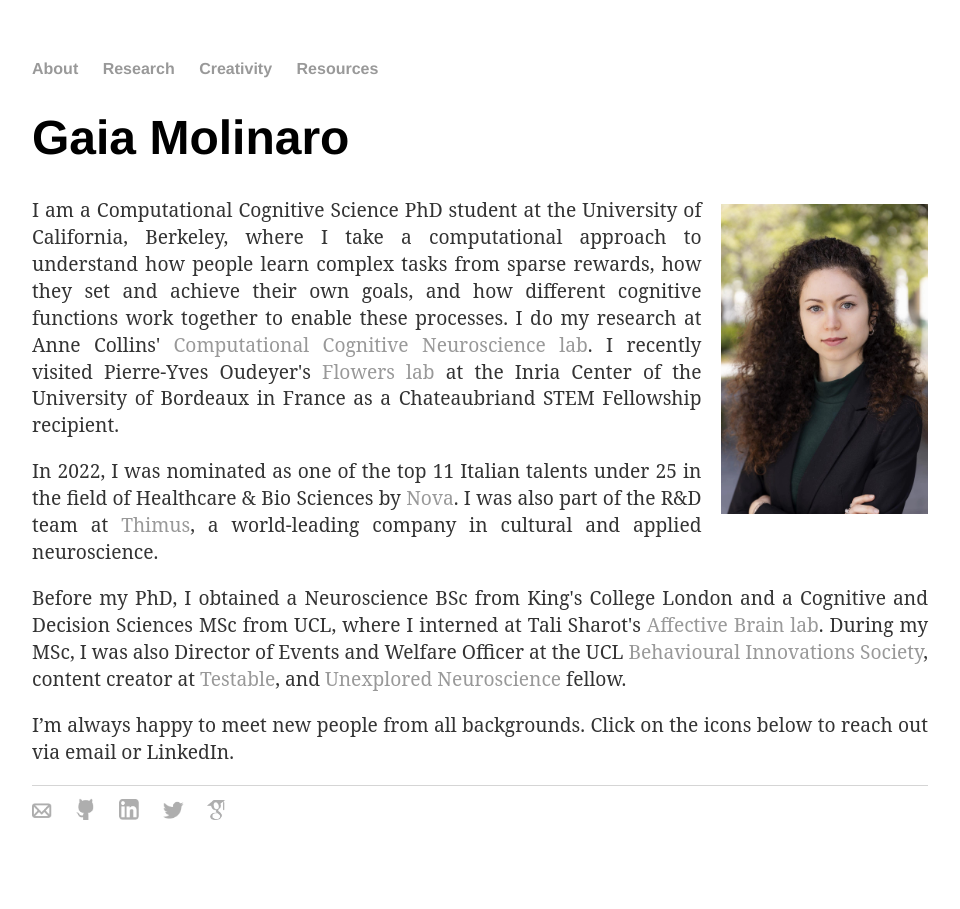
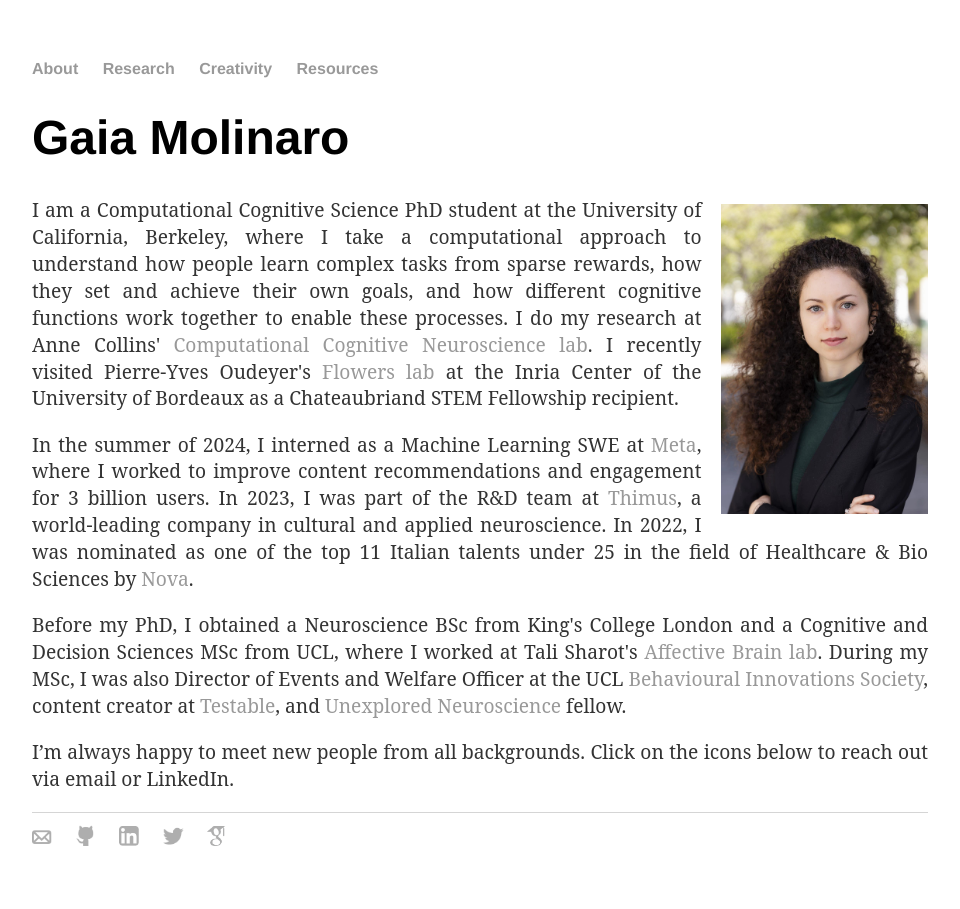
Before and after one commit to gaiamolinaro/gaiamolinaro.github.io, a Jekyll site: the page built from index.html, in a window 1280 px wide. Shown: the whole page, without its empty margins (160-1120 px from the left). Built offline with Jekyll 4.4.1, drawn with Linux system fonts in a browser that asks for light colours; nearby versions of some CDN libraries.

Commit message:
added Meta

```diff
--- a/index.html
+++ b/index.html
@@ -8,12 +8,13 @@
 <p>I am a Computational Cognitive Science PhD student at the University of California, Berkeley, where I take a computational approach to understand how people learn complex tasks from sparse rewards,
     how they set and achieve their own goals, and how different cognitive functions work together to enable these processes.
     I do my research at Anne Collins' <a href="https://ccn.berkeley.edu/" target="_blank">Computational Cognitive Neuroscience lab</a>.
-    I recently visited Pierre-Yves Oudeyer's <a href="https://flowers.inria.fr/" target="_blank">Flowers lab</a> at the Inria Center of the University of Bordeaux in France as a Chateaubriand STEM Fellowship recipient.</p>
+    I recently visited Pierre-Yves Oudeyer's <a href="https://flowers.inria.fr/" target="_blank">Flowers lab</a> at the Inria Center of the University of Bordeaux as a Chateaubriand STEM Fellowship recipient.</p>
 
-<p>In 2022, I was nominated as one of the top 11 Italian talents under 25 in the field of Healthcare & Bio Sciences by <a href="https://www.novatalent.com/111/italy/student-list/2022" target="_blank">Nova</a>.
-    I was also part of the R&D team at <a href="https://thimus.com/en/home/" target="_blank">Thimus</a>, a world-leading company in cultural and applied neuroscience.</p>
+<p>In the summer of 2024, I interned as a Machine Learning SWE at <a href="https://about.meta.com/metaverse/" target="_blank">Meta</a>, where I worked to improve content recommendations and engagement for 3 billion users.
+    In 2023, I was part of the R&D team at <a href="https://thimus.com/en/home/" target="_blank">Thimus</a>, a world-leading company in cultural and applied neuroscience.
+    In 2022, I was nominated as one of the top 11 Italian talents under 25 in the field of Healthcare & Bio Sciences by <a href="https://www.novatalent.com/111/italy/student-list/2022" target="_blank">Nova</a>.</p>
 
-<p> Before my PhD, I  obtained a Neuroscience BSc from King's College London and a Cognitive and Decision Sciences MSc from UCL, where I interned at Tali Sharot's
+<p> Before my PhD, I  obtained a Neuroscience BSc from King's College London and a Cognitive and Decision Sciences MSc from UCL, where I worked at Tali Sharot's
     <a href="http://affectivebrain.com/" target="_blank">Affective Brain lab</a>.
     During my MSc, I was also Director of Events and Welfare Officer at the UCL <a href="https://linktr.ee/UCLBIT" target="_blank">Behavioural Innovations Society</a>,
     content creator at <a href="https://www.testable.org/" target="_blank">Testable</a>,
```
